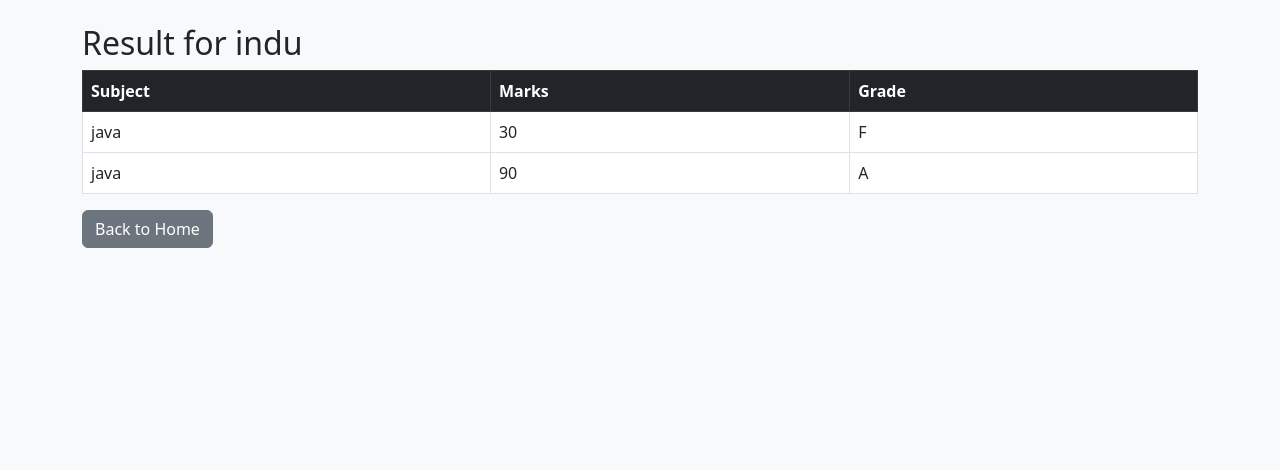
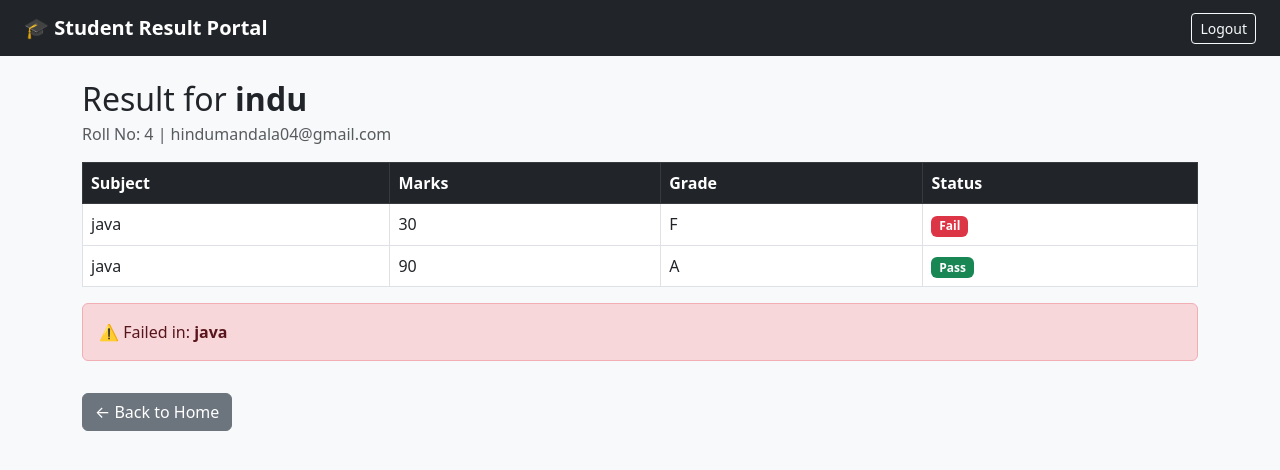
Before and after one commit to hindumandala/student-result-portal, a Django app: page /result/1/ in a window 1280 px wide. Shown: the top 470 px of the page. Run offline with Django 5.2, Linux system fonts and the light colour scheme; data comes from the database, SQL or seed files in the repository.

Commit message:
Improve overall result display

```diff
--- a/results/templates/results/student_result.html
+++ b/results/templates/results/student_result.html
@@ -1,12 +1,25 @@
 <!DOCTYPE html>
 <html>
 <head>
-    <title>Result</title>
+    <title>Result - {{ student.name }}</title>
     <link href="https://cdn.jsdelivr.net/npm/bootstrap@5.3.0/dist/css/bootstrap.min.css" rel="stylesheet">
 </head>
 <body class="bg-light">
+
+<!-- Navbar -->
+<nav class="navbar navbar-dark bg-dark px-4">
+    <span class="navbar-brand fw-bold">🎓 Student Result Portal</span>
+    <div class="d-flex align-items-center">
+        <form method="post" action="/logout/">
+            {% csrf_token %}
+            <button type="submit" class="btn btn-outline-light btn-sm">Logout</button>
+        </form>
+    </div>
+</nav>
+
 <div class="container mt-4">
-    <h2>Result for {{ student.name }}</h2>
+    <h2 class="mb-1">Result for <strong>{{ student.name }}</strong></h2>
+    <p class="text-muted mb-3">Roll No: {{ student.rollno }} | {{ student.email }}</p>
 
     <table class="table table-bordered table-hover">
         <thead class="table-dark">
@@ -14,6 +27,7 @@
                 <th>Subject</th>
                 <th>Marks</th>
                 <th>Grade</th>
+                <th>Status</th>
             </tr>
         </thead>
         <tbody>
@@ -22,11 +36,37 @@
                 <td>{{ r.subject }}</td>
                 <td>{{ r.marks }}</td>
                 <td>{{ r.grade }}</td>
+                <td>
+                    {% if r.marks >= 40 %}
+                        <span class="badge bg-success">Pass</span>
+                    {% else %}
+                        <span class="badge bg-danger">Fail</span>
+                    {% endif %}
+                </td>
             </tr>
             {% endfor %}
         </tbody>
     </table>
-    <a href="/" class="btn btn-secondary">Back to Home</a>
+
+    <!-- Overall Result -->
+    <div class="mt-3">
+        {% if overall_pass %}
+            <div class="alert alert-success">
+                ✅ Congratulations {{ student.name }}! You passed all subjects.
+            </div>
+        {% else %}
+            <div class="alert alert-danger">
+                ⚠️ Failed in:
+                {% for r in results %}
+                    {% if r.marks < 40 %}
+                        <strong>{{ r.subject }}</strong>
+                    {% endif %}
+                {% endfor %}
+            </div>
+        {% endif %}
+    </div>
+
+    <a href="/" class="btn btn-secondary mt-3">← Back to Home</a>
 </div>
 </body>
 </html>
```
